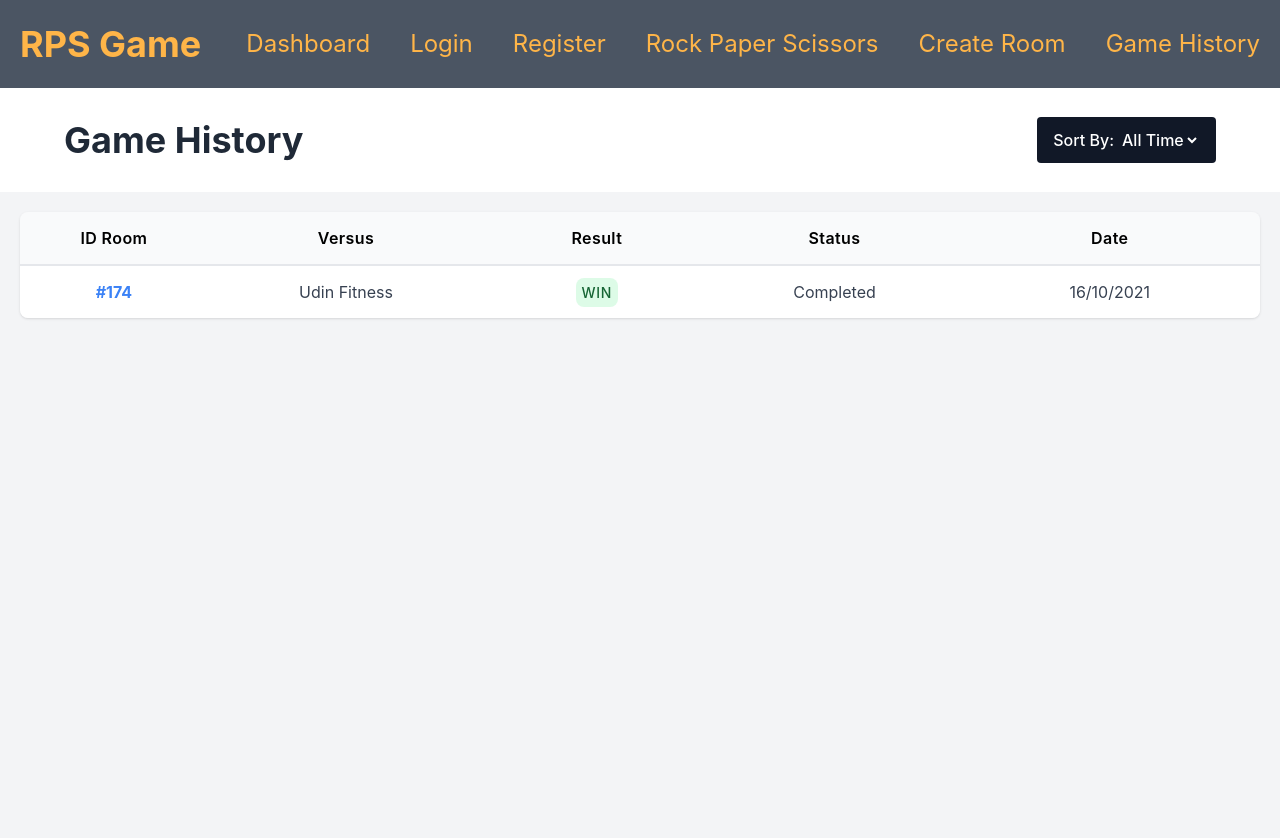
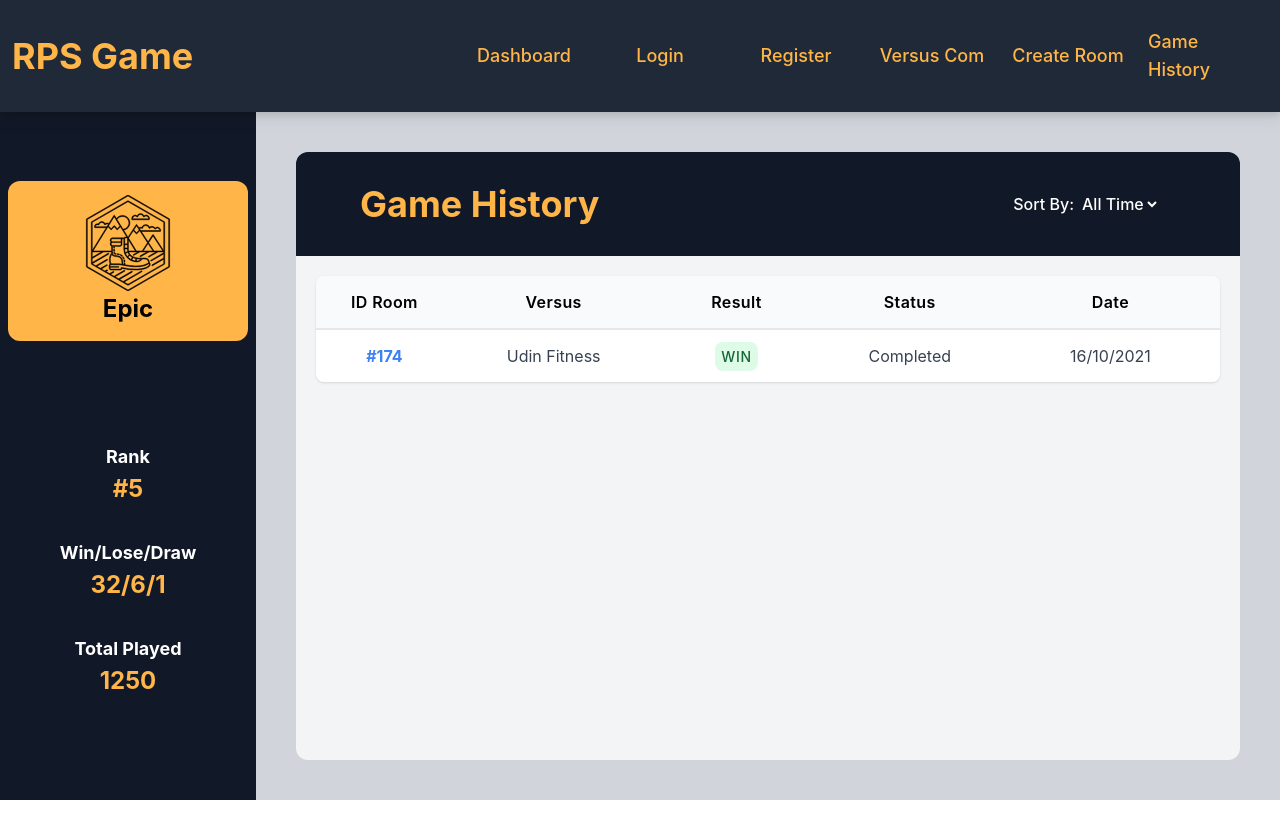
Before and after one commit to rifkinp/rock-paper-scissors-FE, a React (Create React App) app: page /game-history in a window 1280 px wide. Shown: the top 838 px of the page. After the commit the page ends 800 px from the top, so only its background shows below. Built offline with nearby package versions, Linux system fonts and the light colour scheme.

Commit message:
refactor navbar

```diff
--- a/src/components/Assets/index.js
+++ b/src/components/Assets/index.js
@@ -5,6 +5,7 @@ const IMAGES = {
   BackButton: require("./back.png"),
   RpsLogo: require("./logo.png"),
   RpsRefresh: require("./refresh.png"),
+  EmblemLogo: require("./emblem.svg"),
 };
 
 export default IMAGES;
--- a/src/components/Elements/Input/Input.js
+++ b/src/components/Elements/Input/Input.js
@@ -7,6 +7,7 @@ const Input = props => {
       className="w-full rounded-md border-2 bg-transparent border-metal py-2 px-3 focus:text-white"
       placeholder={placeholder}
       name={name}
+      disabled
     />
   );
 };
--- a/src/components/Fragments/GameHistoryTable.js
+++ b/src/components/Fragments/GameHistoryTable.js
@@ -1,14 +1,39 @@
 import React from "react";
+import IMAGES from "../Assets";
+import Emblem from "../Assets/emblem.svg";
 
 const GameHistoryTable = () => {
   return (
-    <div>
-      <div className="sm:px-6 w-full">
+    <div className="flex flex-row w-full h-full">
+      <div className="w-1/5 h-full flex flex-col  bg-gray-900 items-center justify-evenly">
+        <div className="w-60 h-40 flex flex-col justify-center items-center bg-mandarin rounded-xl">
+          <img src={Emblem} className="w-24 h-24" />
+          <span className="text-xl font-bold">Epic</span>
+        </div>
+        <div className="w-60 h-80 flex flex-col justify-center items-center">
+          <div className="w-30 h-24 justify-center items-center flex flex-col">
+            <div className="text-lg text-white font-bold">Rank</div>
+            <div className="text-xl font-bold text-mandarin">#5</div>
+          </div>
+          <div className="w-30 h-24 justify-center items-center flex flex-col">
+            <div className="text-lg text-white font-bold">Win/Lose/Draw</div>
+            <div className="text-xl font-bold text-mandarin">32/6/1</div>
+          </div>
+          <div className="w-30 h-24 justify-center items-center flex flex-col">
+            <div className="text-lg text-white font-bold">Total Played</div>
+            <div className="text-xl font-bold text-mandarin">1250</div>
+          </div>
+        </div>
+      </div>
+
+      <div className=" w-4/5 h-full p-10 flex flex-col bg-metal  items-center">
+        {/* Title */}
+        <div className="rounded-t-xl sm:px-6 w-full bg-gray-900">
           <div className="px-4 md:px-10 py-4 md:py-7">
             <div className="flex items-center justify-between">
               <p
                 tabIndex="0"
-              className="focus:outline-none text-lg md:text-xl lg:text-2xl font-bold leading-normal text-gray-800"
+                className="focus:outline-none text-lg md:text-xl lg:text-2xl font-bold leading-normal text-mandarin"
               >
                 Game History
               </p>
@@ -26,7 +51,8 @@ const GameHistoryTable = () => {
             </div>
           </div>
         </div>
-      <div class="p-5 h-screen bg-gray-100">
+        {/* Table */}
+        <div class="p-5 w-full h-full bg-gray-100 rounded-b-xl">
           <div class="overflow-auto rounded-lg shadow hidden md:block">
             <table class="w-full">
               <thead class="bg-gray-50 border-b-2 border-gray-200">
@@ -95,6 +121,7 @@ const GameHistoryTable = () => {
           </div>
         </div>
       </div>
+    </div>
   );
 };
 
--- a/src/components/Fragments/UserProfile.js
+++ b/src/components/Fragments/UserProfile.js
@@ -11,6 +11,7 @@ const UserProfile = () => {
           name="userName"
           placeholder="rpsgames"
           type="text"
+          disable
         />
         <InputForm
           title="Fullname"
--- a/src/components/Layouts/Navbar.js
+++ b/src/components/Layouts/Navbar.js
@@ -4,59 +4,41 @@ import {Link, Outlet} from "react-router-dom";
 export const Navbar = () => {
   return (
     <div className="w-full h-screen flex flex-col">
-      <nav className="p-5 text-mandarin bg-gray-600 cursor-pointer flex justify-between items-center">
+      <nav className="p-3 text-mandarin bg-gray-800 cursor-pointer flex justify-between items-center drop-shadow-lg">
         <div>
           <span className="text-2xl font-bold">RPS Game</span>
         </div>
-        <ul className="flex items-center justify-between gap-10">
-          <li>
-            <Link
-              to={"/dashboard"}
-              className="text-xl hover:text-metal duratin-500"
-            >
+        <ul className="flex items-center justify-between gap-2">
+          <Link to={"/dashboard"} className="text-lg font-medium">
+            <li className=" w-32 justify-center flex py-4 px-2 rounded-xl hover:bg-gray-600 duration-500">
               Dashboard
+            </li>
           </Link>
+          <Link to={"/login"} className="text-lg font-medium">
+            <li className=" w-32 justify-center flex py-4 px-2 rounded-xl hover:bg-gray-600 duration-500">
+              Login
             </li>
-          <li>
-            <Link
-              to={"/login"}
-              className="text-xl hover:text-metal duratin-500"
-            >
-              Login
           </Link>
+          <Link to={"/registration"} className="text-lg font-medium">
+            <li className=" w-32 justify-center flex py-4 px-2 rounded-xl hover:bg-gray-600 duration-500">
+              Register
             </li>
-          <li>
-            <Link
-              to={"/registration"}
-              className="text-xl hover:text-metal duratin-500"
-            >
-              Register
           </Link>
+          <Link to={"/rockpaperscissors"} className="text-lg font-medium">
+            <li className=" w-32 justify-center flex py-4 px-2 rounded-xl hover:bg-gray-600 duration-500">
+              Versus Com
             </li>
-          <li>
-            <Link
-              to={"/rockpaperscissors"}
-              className="text-xl hover:text-metal duratin-500"
-            >
-              Rock Paper Scissors
           </Link>
+          <Link to={"/create-room"} className="text-lg font-medium">
+            <li className=" w-32 justify-center flex py-4 px-2 rounded-xl hover:bg-gray-600 duration-500">
+              Create Room
             </li>
-          <li>
-            <Link
-              to={"/create-room"}
-              className="text-xl hover:text-metal duratin-500"
-            >
-              Create Room
           </Link>
+          <Link to={"/game-history"} className="text-lg font-medium">
+            <li className=" w-32 justify-center flex py-4 px-2 rounded-xl hover:bg-gray-600 duration-500">
+              Game History
             </li>
-          <li>
-            <Link
-              to={"/game-history"}
-              className="text-xl hover:text-metal duratin-500"
-            >
-              Game History
           </Link>
-          </li>
         </ul>
       </nav>
       <Outlet />
```
Also changed, not shown: src/components/Assets/emblem.svg (added). Lines whose indentation alone changed are shown as unchanged.
